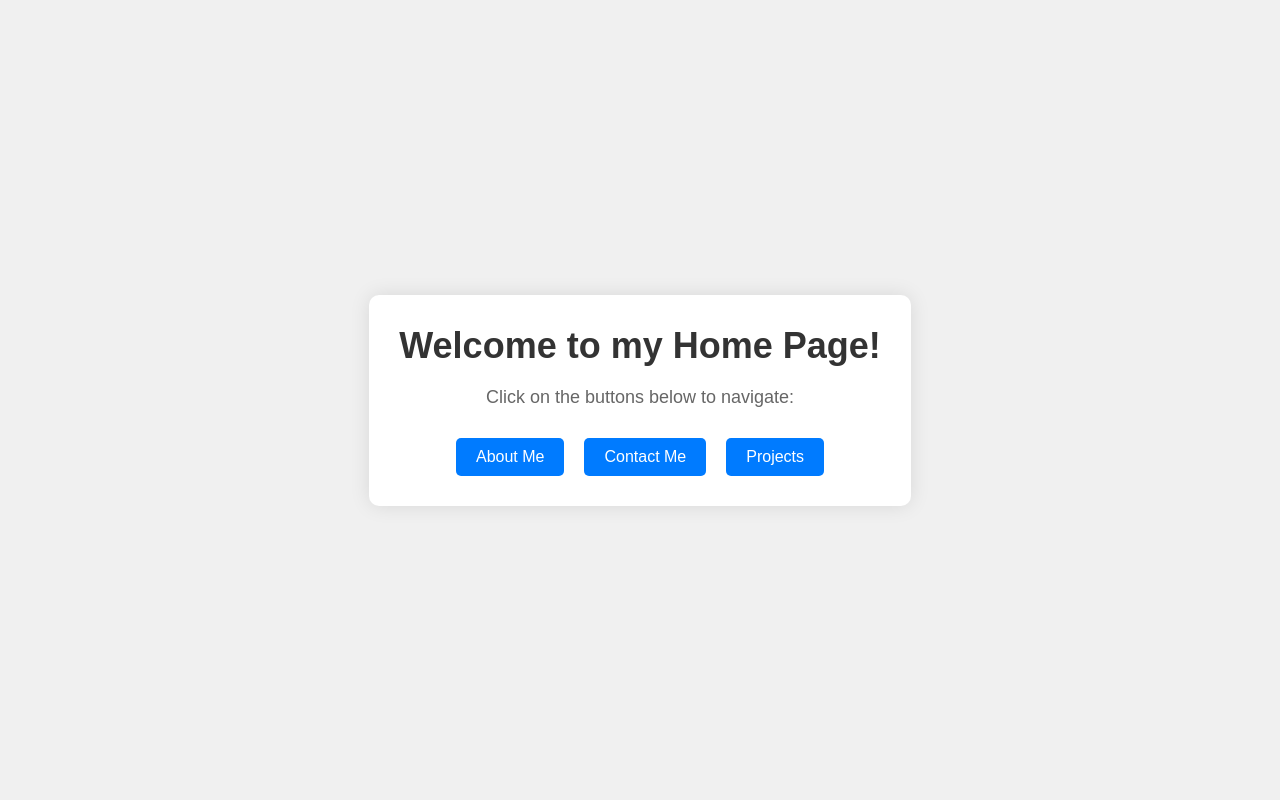
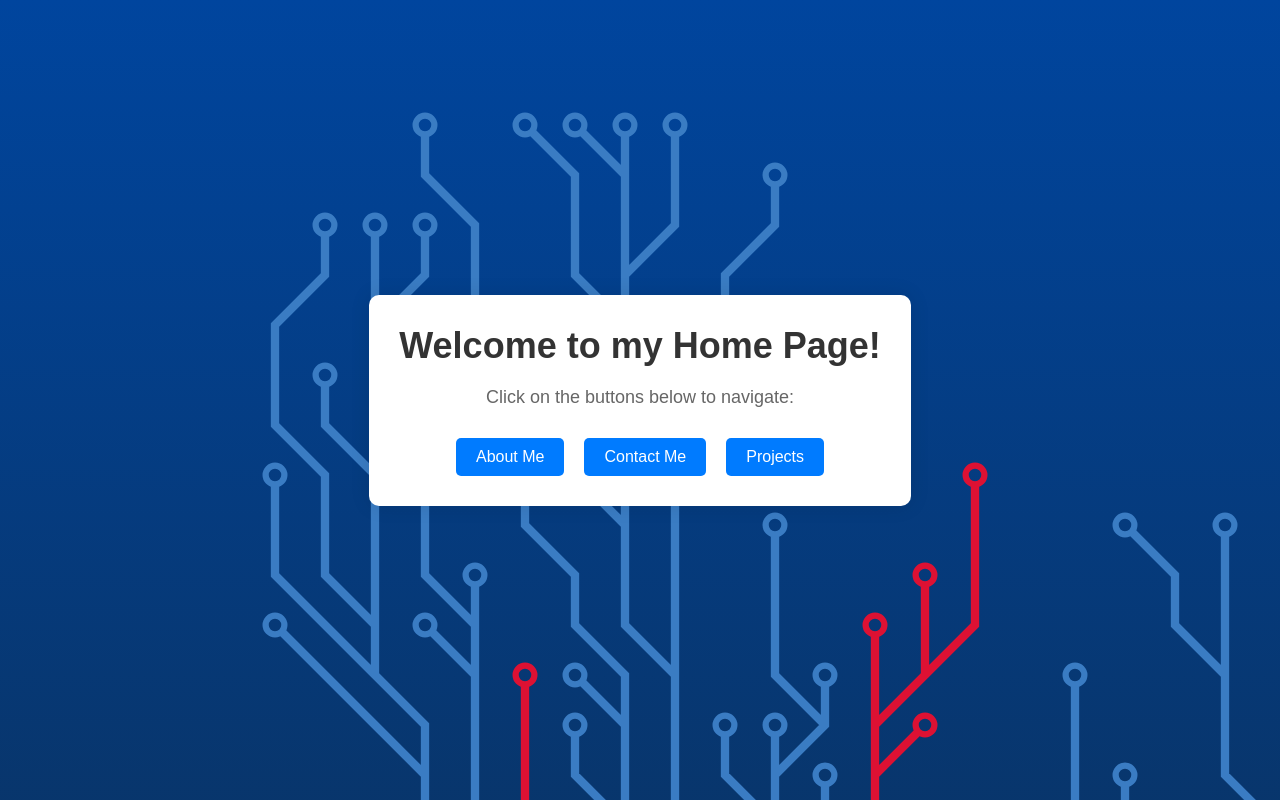
Before and after one commit to AriyanBe/Personal.Website.Flask, a Flask app: page / in a window 1280 px wide. Run offline with Flask 3, Linux system fonts and the light colour scheme.

Commit message:
Background

```diff
--- a/static/home.css
+++ b/static/home.css
@@ -7,7 +7,7 @@
 
 body {
     font-family: 'Arial', sans-serif;
-    background-color: #f0f0f0;
+    background-image: url("./Circuit\ Primary.svg");
     display: flex;
     justify-content: center;
     align-items: center;
```
Also changed, not shown: static/Circuit Primary.svg (added).
